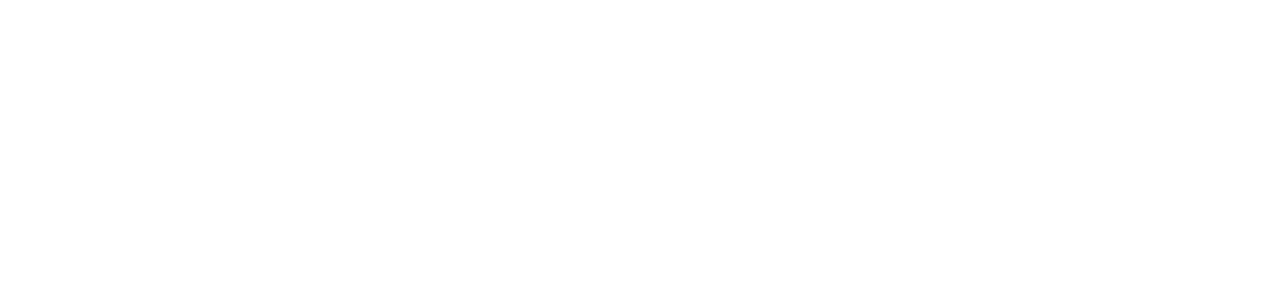
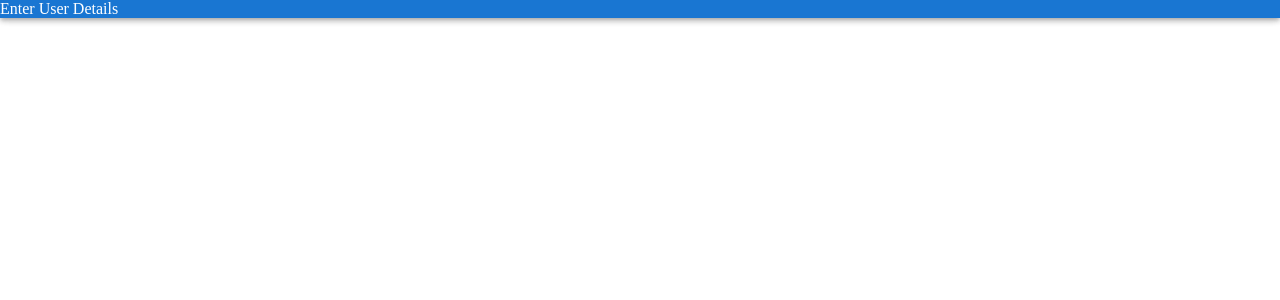
Before and after one commit to TinNguyen01600/Muti-step-form, a React (Vite) app: page / in a window 1280 px wide. Shown: the top 300 px of the page. Built offline with nearby package versions, Linux system fonts and the light colour scheme.

Commit message:
add ThemeProvider and AppBar MUI

```diff
--- a/package.json
+++ b/package.json
@@ -12,6 +12,7 @@
   "dependencies": {
     "@emotion/react": "^11.11.1",
     "@emotion/styled": "^11.11.0",
+    "@mui/icons-material": "^5.14.19",
     "@mui/material": "^5.14.18",
     "@mui/styled-engine-sc": "^6.0.0-alpha.6",
     "react": "^18.2.0",
--- a/src/components/FormUserDetails.jsx
+++ b/src/components/FormUserDetails.jsx
@@ -1,6 +1,19 @@
-const FormUserDetails = () => {
+import AppBar from '@mui/material/AppBar';
+import { createTheme, ThemeProvider, styled } from '@mui/material/styles';
+
+const FormUserDetails = ({
+    nextStep,
+    firstName,
+    lastname,
+    handleFirstNameChange,
+    handleLastNameChange
+}) => {
+
     return (
-        <></>
+        <ThemeProvider theme={theme}>
+            <AppBar>Enter User Details</AppBar>
+        </ThemeProvider>
     )
 }
+const theme = createTheme()
 export default FormUserDetails
--- a/src/components/UserForm.jsx
+++ b/src/components/UserForm.jsx
@@ -1,5 +1,6 @@
 import { useState } from "react"
 import FormUserDetails from "./FormUserDetails"
+import FormPersonalDetails from "./FormPersonalDetails"
 
 const UserForm = () => {
     const [step, setStep] = useState(1)
@@ -38,9 +39,18 @@
         setBio(e.target.value)
     }
     //*************************************************************** */
-    return (
-        <></>
-    )
+    switch(step) {
+        case 1:
+            return (
+                <FormUserDetails
+                    nextStep={nextStep}
+                    firstName={firstName}
+                    lastName={lastName}
+                    handleFirstNameChange={handleFirstNameChange}
+                    handleLastNameChange={handleLastNameChange}
+                />
+            )
+    }
 }
 
 export default UserForm
```
Also changed, not shown: 1 other file (tests, documents, lock files or other folders).
